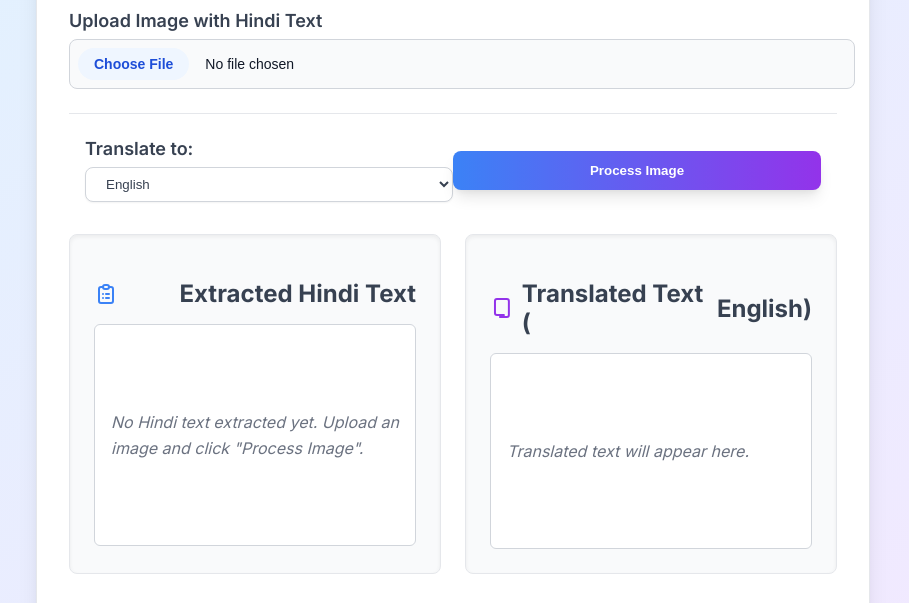
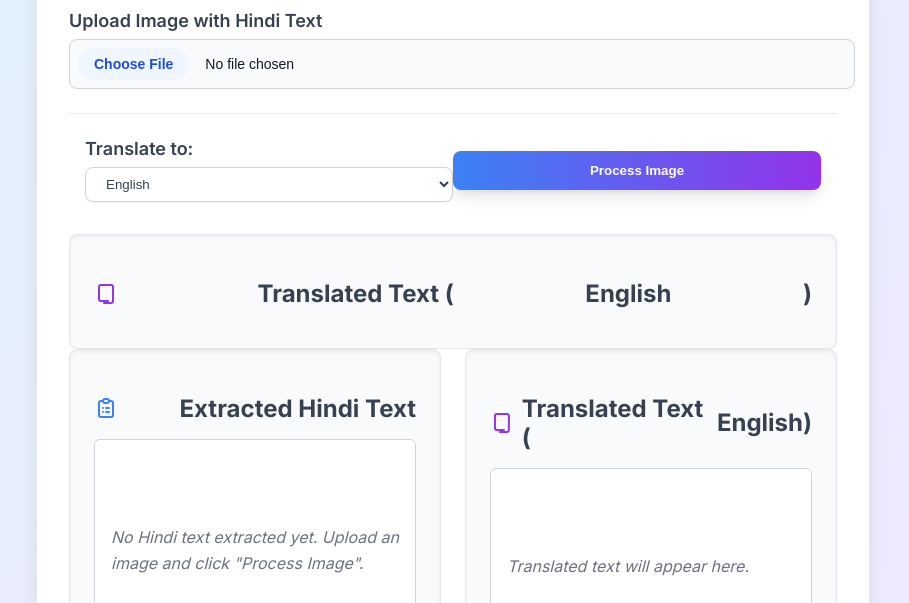
Before and after one commit to DIYA-bot/Easy-OCR, a plain HTML site: page index.html in a window 1280 px wide. Shown: the part 155-758 px from the top of the page, without its empty margins (187-1096 px from the left). Drawn offline with Linux system fonts and the light colour scheme.

Commit message:
Update index.html

```diff
--- a/index.html
+++ b/index.html
@@ -60,6 +60,13 @@
     </div>
 </div>
 
+<div class="result-box">
+    <h2 class="result-title">
+        <svg class="result-icon purple" fill="none" stroke="currentColor" viewBox="0 0 24 24" xmlns="http://www.w3.org/2000/svg"><path stroke-linecap="round" stroke-linejoin="round" stroke-width="2" d="M10 21h7a2 2 0 002-2V5a2 2 0 00-2-2H7a2 2 0 00-2 2v12a2 2 0 002 2h7l-2 2z"></path></svg>
+        Translated Text (<span id="translated-language-label">English</span>)
+    </h2>
+    </div>
+
             <div id="error-message" class="error-message" role="alert">
                 <strong class="error-strong">Error! </strong>
                 <span id="error-text"></span>
```
Lines whose indentation alone changed are shown as unchanged.
